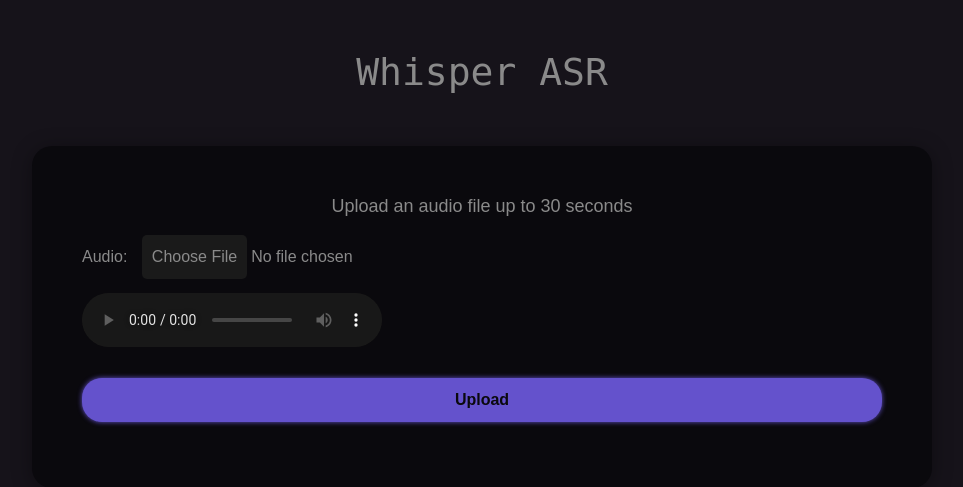
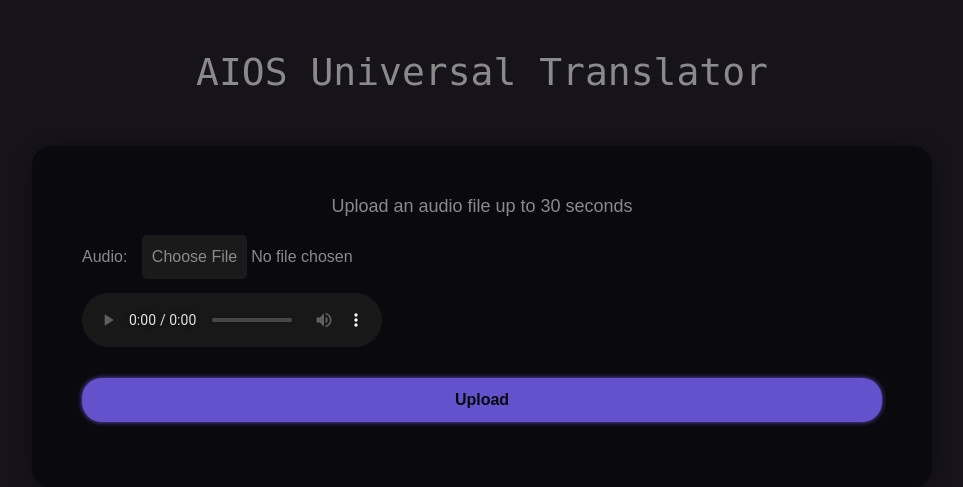
Before and after one commit to rumiFlea/Universal-translator-django, a Django app: template translator/universal_app/templates/index.html in a window 1280 px wide. Shown: the top 487 px of the page, without its empty margins (158-1121 px from the left). Run offline with Django 4.2, Linux system fonts and the light colour scheme; the template is opened without the code that fills it: values that come from a table or form of the project are taken from there, others are empty; parts of the project's set-up code (start-up, migrations or seed data) failed here and were passed over; some libraries are stand-ins or nearby versions.

Commit message:
Update index.html

```diff
--- a/translator/universal_app/templates/index.html
+++ b/translator/universal_app/templates/index.html
@@ -3,7 +3,7 @@
 <head>
     <meta charset="UTF-8">
     <meta name="viewport" content="width=device-width, initial-scale=1.0">
-    <title>Whisper ASR</title>
+    <title>AIOS Universal translator</title>
     <link rel="stylesheet" href="https://stackpath.bootstrapcdn.com/bootstrap/4.5.0/css/bootstrap.min.css">
     <style>
     audio#audio-player::-webkit-media-controls {
@@ -134,7 +134,7 @@
     </style>
 </head>
 <body>
-    <h1 class="text-center">Whisper ASR</h1>
+    <h1 class="text-center">AIOS Universal Translator</h1>
     <div class="container">
         <div class="justify-content-center">
             <div>
```
